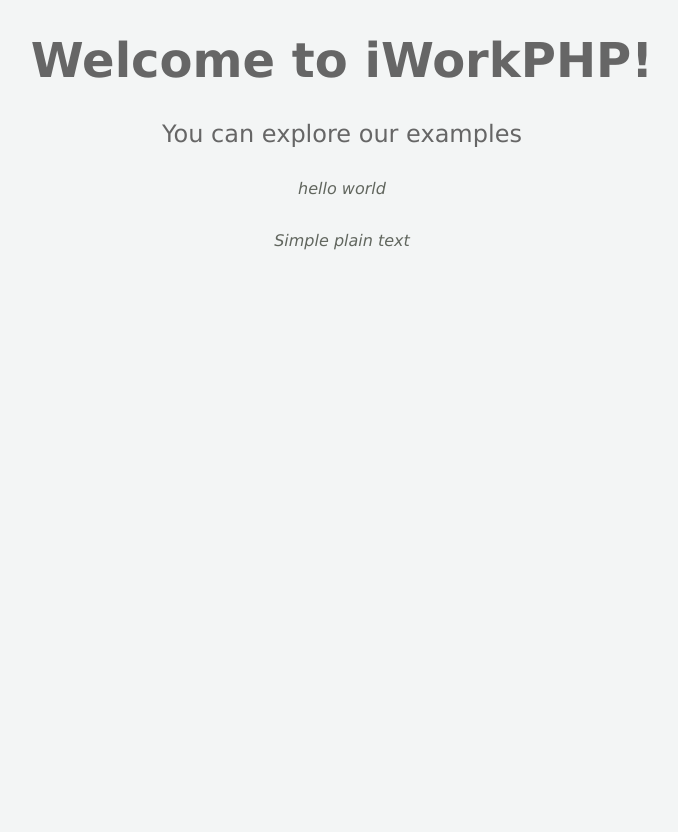
After one commit to EpicCode/iWorkPHP, a PHP site: template app/views/main.html.twig in a window 1280 px wide. The commit adds this page. Shown: the whole page, without its empty margins (298-976 px from the left). Run offline with PHP 8.4, Linux system fonts and the light colour scheme; the template is opened without the code that fills it, so the values that code supplies are empty; some libraries are stand-ins or nearby versions.

Commit message:
changes in Twig
Added support for custom extensions
Added function "asset"
Enhanced presentation start

```diff
--- /dev/null
+++ b/app/views/default.html.twig
@@ -0,0 +1,13 @@
+<!doctype html>
+<html>
+    <head>
+        <meta charset="utf-8">
+        <title>{{ title }} - iWorkPHP</title>
+        <link href="{{ asset('/assets/css/style.css') }}" rel="stylesheet" type="text/css">
+    </head>
+
+    <body>
+        {% block body %}
+        {% endblock %}
+    </body>
+</html>
--- /dev/null
+++ b/app/views/main.html.twig
@@ -0,0 +1,11 @@
+{% extends "default.html.twig" %}
+{% set welcome = 'Welcome to iWorkPHP!' %}
+{% set title = welcome %}
+{% block body %}
+
+        <h1>{{ welcome }}</h1>
+        <p>You can explore our examples</p>
+        <p><a href="http://google.com">hello world</a></p>
+        <p><a href="http://google.com">Simple plain text</a></p>
+
+{% endblock %}
--- a/framework/config/configuration.sample.yml
+++ b/framework/config/configuration.sample.yml
@@ -14,3 +14,7 @@ db:
 site:
     # remove the "/" at the end
     url: "http://site.com"
+## Advanced
+twig:
+    ext:
+        - Sample
--- a/framework/config/routing.yml
+++ b/framework/config/routing.yml
@@ -7,6 +7,9 @@ onError:
 index_page:
     path: /
     class: { Main:main }
+text_page:
+    path: /
+    class: { Main:text }
 hello_page:
     pattern: "@/hello/(\w+)/@"
     class: { Main:hello }
--- /dev/null
+++ b/www/assets/css/style.css
@@ -0,0 +1,32 @@
+/*
+    Created on : 5/03/2014
+    Author     : EpicJhon
+*/
+
+html, body {
+    margin: 0;
+    padding: 0;
+    height: 100%;
+    background-color: #F3F5F5;
+    text-align: center;
+    font-family: Verdana, Geneva, sans-serif;
+    color: #666;
+    font-size: x-large;
+}
+body a {
+    text-decoration: none;
+    color: #61665E;
+    font-style: italic;
+    font-size: medium;
+}
+#container {
+    display: table;
+    height: 100%;
+    width: 100%;
+    margin: 0;
+}
+#content {
+    display: table-cell;
+    vertical-align: middle;
+    position: relative;
+}
```
Also changed, not shown: app/controllers/Main.php (+11 -17 lines), app/models/Twig/Sample.php (added, +36 -0 lines), app/views/404.html.twig (+13 -1 lines), app/views/hello.html.twig (+12 -1 lines), framework/library/Twig/Extensions/Asset.php (added, +33 -0 lines), framework/library/Twig/Twig.php (+22 -7 lines).
